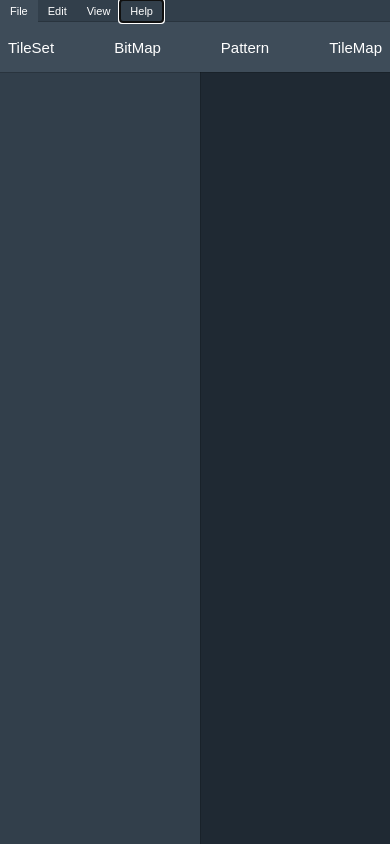
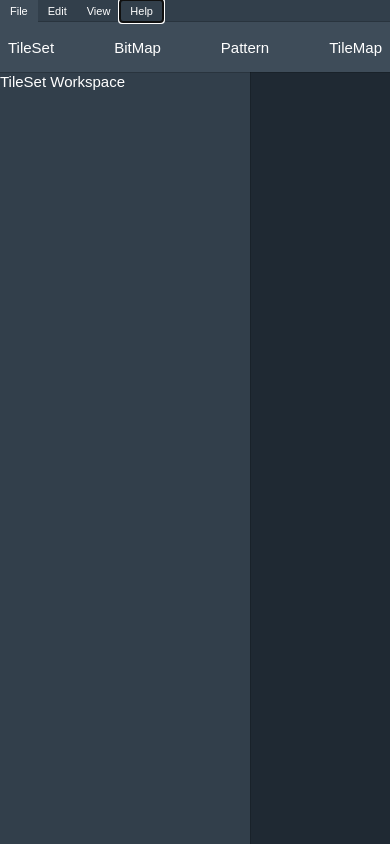
Before and after one commit to NickSpyker/wave-master, a Vue app: page / in a window 390 px wide. Built offline with nearby package versions, Linux system fonts and the light colour scheme.

Commit message:
set sidebar responsive

```diff
--- a/src/entities/SideMenu.vue
+++ b/src/entities/SideMenu.vue
@@ -3,18 +3,21 @@
 </script>
 
 <template>
-  <div>
-    <slot />
+  <div class="side">
+      <div style="height: 73px" />
+      <div style="position: relative">
+          <slot />
+      </div>
   </div>
 </template>
 
 <style scoped>
-div {
+.side {
     top: 0;
     left: 0;
     z-index: -1;
     height: 100%;
-    width: 200px;
+    width: 250px;
     position: absolute;
     box-shadow: 0 0 1px #000000;
     background-color: var(--gray800);
--- a/src/views/BitMapView.vue
+++ b/src/views/BitMapView.vue
@@ -4,7 +4,7 @@
 
 <template>
   <SideMenu>
-
+      BitMap Workspace
   </SideMenu>
 </template>
 
--- a/src/views/PatternView.vue
+++ b/src/views/PatternView.vue
@@ -4,7 +4,7 @@
 
 <template>
   <SideMenu>
-
+      Pattern Workspace
   </SideMenu>
 </template>
 
--- a/src/views/TileMapView.vue
+++ b/src/views/TileMapView.vue
@@ -4,7 +4,7 @@
 
 <template>
   <SideMenu>
-
+      TileMap Workspace
   </SideMenu>
 </template>
 
--- a/src/views/TileSetView.vue
+++ b/src/views/TileSetView.vue
@@ -4,7 +4,7 @@
 
 <template>
   <SideMenu>
-
+      TileSet Workspace
   </SideMenu>
 </template>
 
```
